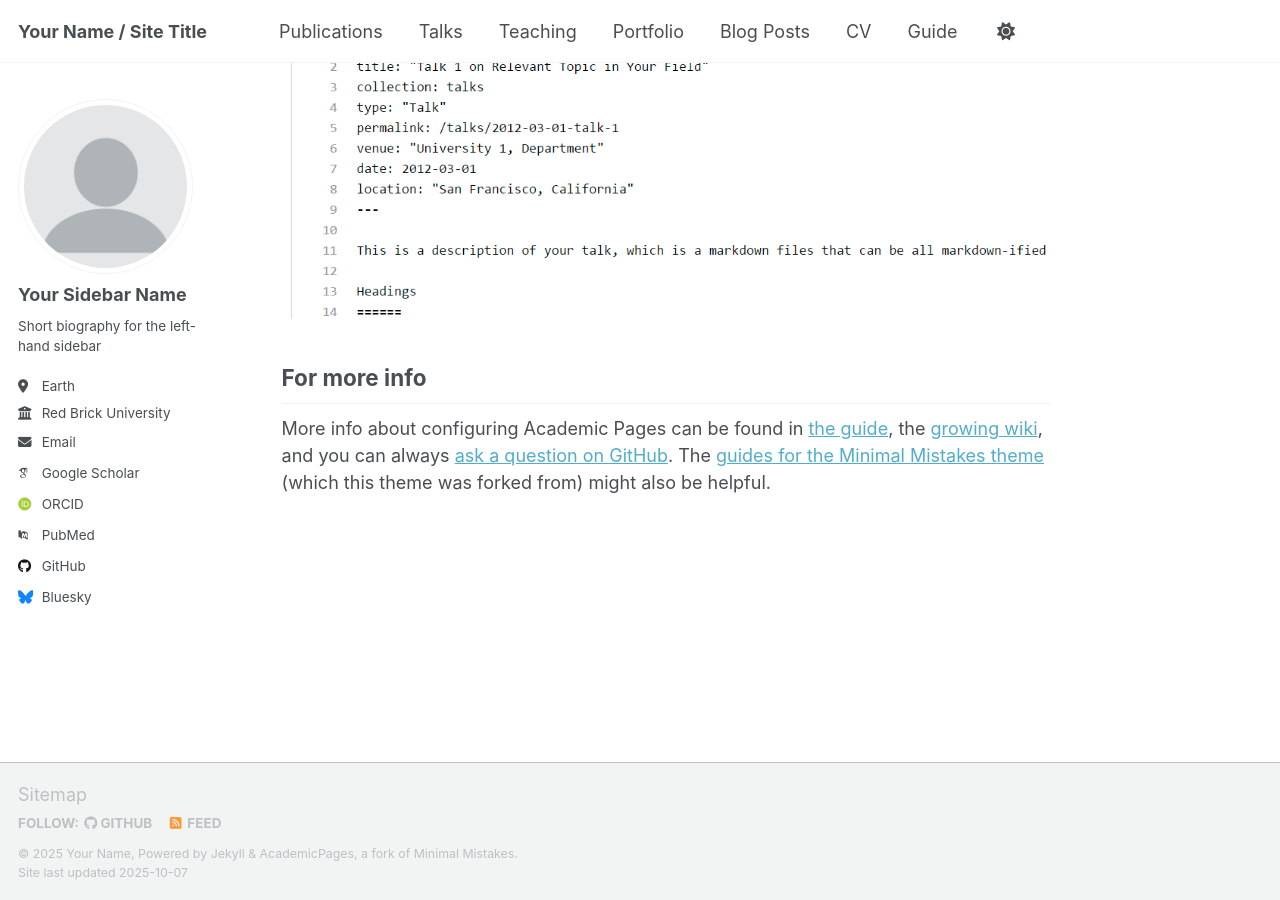
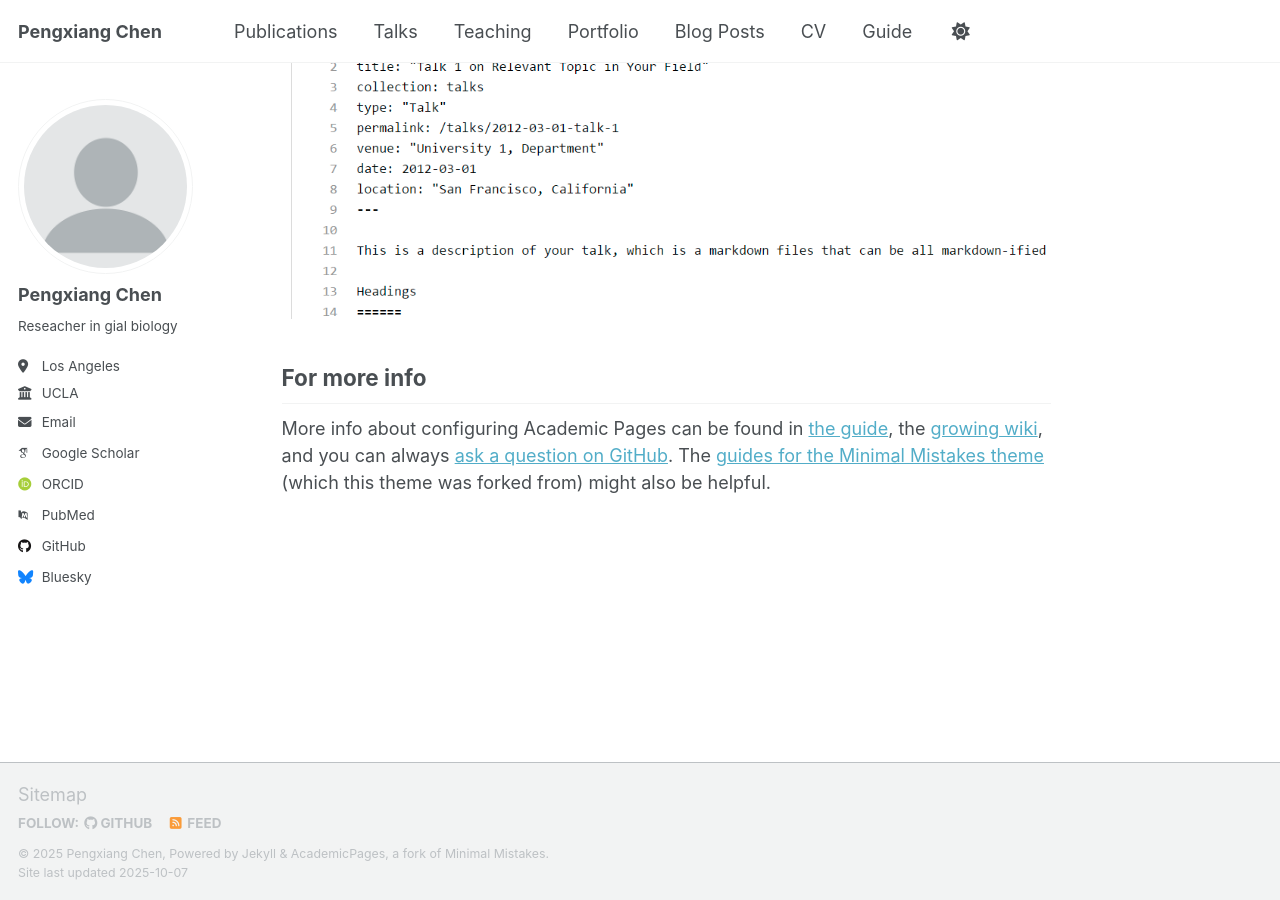
Before and after one commit to bluesea405/Homepage, a Jekyll site: the page built from _pages/about.md, in a window 1280 px wide and 900 px high, scrolled down 2880 px. Built offline with Jekyll 4.4.1, drawn with Linux system fonts in a browser that asks for light colours; some web fonts are replaced; a script that is not in the unit is left out.

Commit message:
Update _config.yml

```diff
--- a/_config.yml
+++ b/_config.yml
@@ -9,10 +9,10 @@
 # Basic Site Settings
 locale                   : "en-US"
 site_theme               : "default" # Currently available options are "default", "air"
-title                    : "Your Name / Site Title"
+title                    : "Pengxiang Chen"
 title_separator          : "-"
-name                     : &name "Your Name"
-description              : &description "Your Name's academic portfolio"   # Update this with a general description of your site, this is the default if not overridden by a page
+name                     : &name "Pengxiang Chen"
+description              : &description "Pengxiang Chen's academic portfolio"   # Update this with a general description of your site, this is the default if not overridden by a page
 url                      : https://academicpages.github.io # The base hostname & protocol for your site e.g. "https://[your GitHub username].github.io",
                                                            # or if you already have some other page hosted on Github then use "https://[your GitHub username].github.io/[Your Repo Name]"
 baseurl                  : "" # the subpath of your site, e.g. "/blog"
@@ -24,13 +24,13 @@ repository               : "academicpages/academicpages.github.io"
 author:
   # Biographic information
   avatar           : "profile.png"
-  name             : "Your Sidebar Name"
+  name             : "Pengxiang Chen"
   pronouns         : # example: "she/her"
-  bio              : "Short biography for the left-hand sidebar"
-  location         : "Earth"
-  employer         : "Red Brick University"
+  bio              : "Reseacher in gial biology"
+  location         : "Los Angeles"
+  employer         : "UCLA"
   uri              : # URL
-  email            : "none@example.org"
+  email            : "pxchen405@gmail.com"
 
   # Academic websites
   academia         : # URL
```
